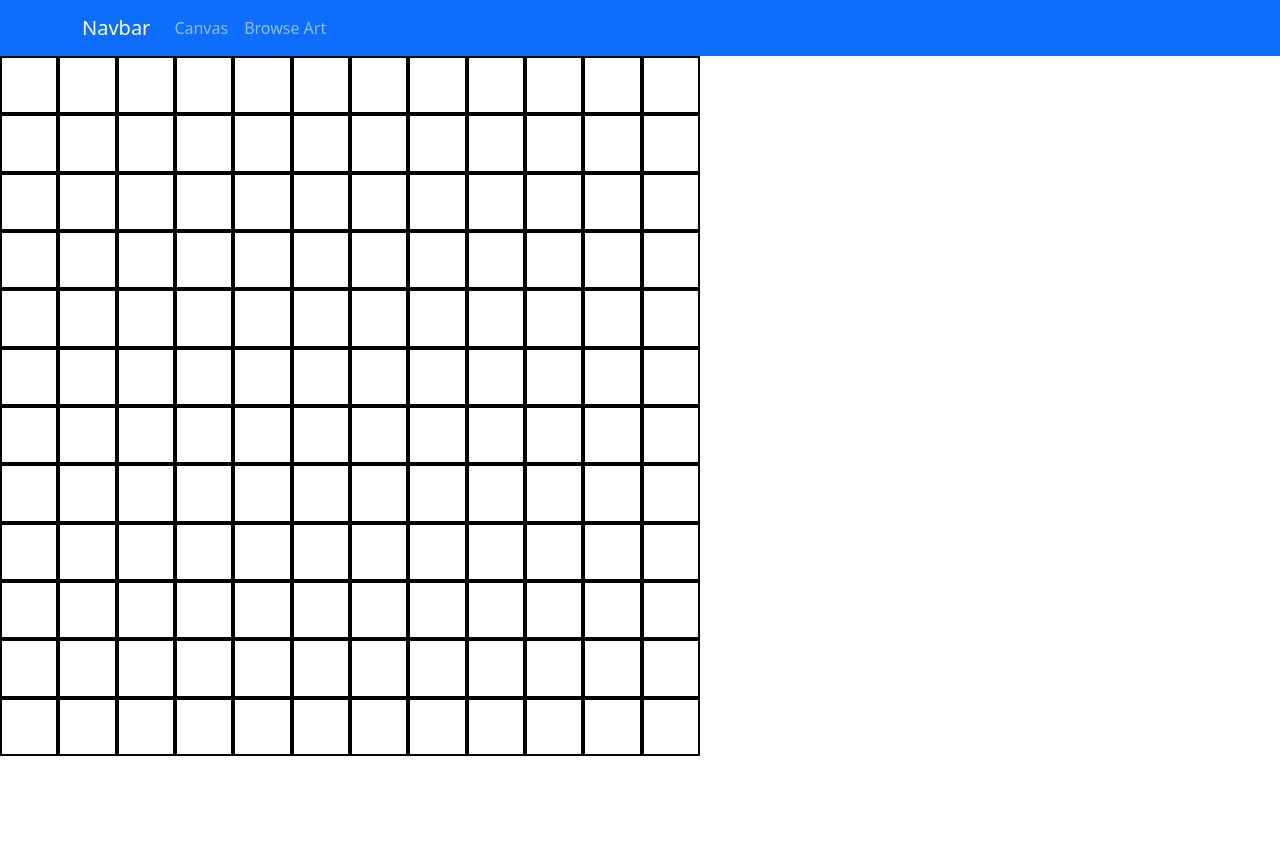
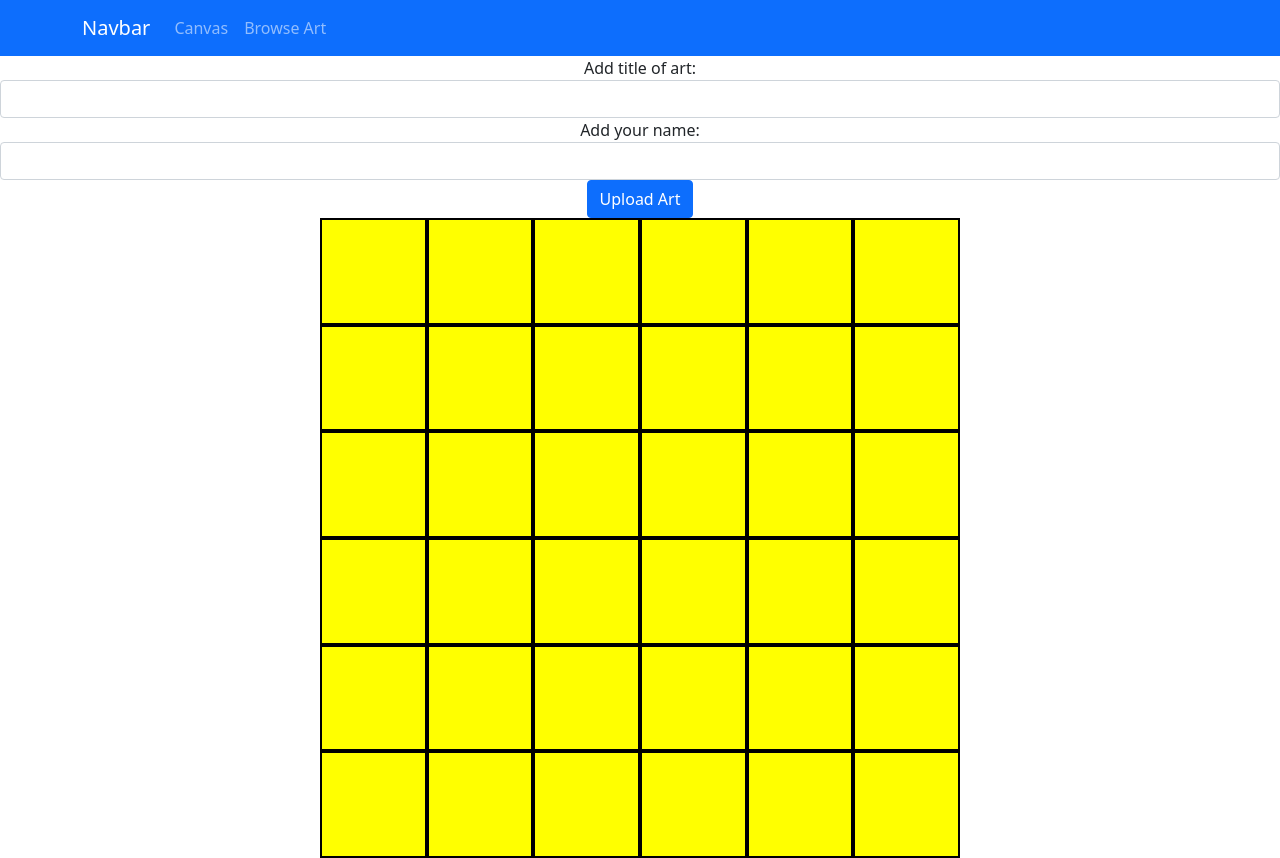
Before and after one commit to DylanWhelan/DRQ_G00381563, a React (Create React App) app: page / in a window 1280 px wide. Before the commit the page ends 800 px from the top, so only its background shows below. Built offline with nearby package versions, Linux system fonts and the light colour scheme.

Commit message:
Have added beginnings of create method

```diff
--- a/package.json
+++ b/package.json
@@ -6,6 +6,7 @@
     "@testing-library/jest-dom": "^5.16.1",
     "@testing-library/react": "^12.1.2",
     "@testing-library/user-event": "^13.5.0",
+    "axios": "^0.24.0",
     "bootstrap": "^5.1.3",
     "react": "^17.0.2",
     "react-bootstrap": "^2.0.3",
--- a/src/App.js
+++ b/src/App.js
@@ -19,7 +19,7 @@ class App extends Component {
   render() {
     return (
       <Router>
-        <div className="App">
+        <div className="App" style={{marginLeft: "auto", marginRight: "auto"}}>
           <Navbar bg="primary" variant="dark">
             <Container>
               <NavbarBrand href="/">Navbar</NavbarBrand>
--- a/src/Components/browse.js
+++ b/src/Components/browse.js
@@ -7,28 +7,7 @@ class Browse extends Component {
         super();
 
         this.state = {
-            movies: [
-                {
-                    "Title": "Avengers: Infinity War",
-                    "Year": "2018",
-                    "imdbID": "tt4154756",
-                    "Type": "movie",
-                    "Poster": "https://m.media-amazon.com/images/M/MV5BMjMxNjY2MDU1OV5BMl5BanBnXkFtZTgwNzY1MTUwNTM@._V1_SX300.jpg"
-                },
-                {
-                    "Title": "Captain America: Civil War",
-                    "Year": "2016",
-                    "imdbID": "tt3498820",
-                    "Type": "movie",
-                    "Poster": "https://m.media-amazon.com/images/M/MV5BMjQ0MTgyNjAxMV5BMl5BanBnXkFtZTgwNjUzMDkyODE@._V1_SX300.jpg"
-                },
-                {
-                    "Title": "Charlie Wilson's War",
-                    "Year": "2007",
-                    "imdbID": "tt0472062",
-                    "Type": "movie",
-                    "Poster": "https://m.media-amazon.com/images/M/MV5BMTgwMDgwMDc4MF5BMl5BanBnXkFtZTYwOTU3MDM4._V1_SX300.jpg"
-                }
+            images: [
             ]
         }
     }
@@ -38,7 +17,7 @@ class Browse extends Component {
         return (
             <div>
                 <h1>This is another lovely place holder ain't it?</h1>
-                <Images images={this.state.movies}></Images>
+                <Images images={this.state.images}></Images>
             </div>
         )
     }
--- a/src/Components/canvas.js
+++ b/src/Components/canvas.js
@@ -7,32 +7,80 @@ class Canvas extends Component {
     constructor() {
         super();
 
-        this.logIndex = this.logIndex.bind(this);
+        this.onSubmit = this.onSubmit.bind(this);
+        this.onChangeArtTitle = this.onChangeArtTitle.bind(this);
+        this.onChangeAuthor = this.onChangeAuthor.bind(this);
+        this.changeColour = this.changeColour.bind(this);
     }
     state = {
-        canvasWidth: 12,
+        artTitle: "",
+        author: "",
+        canvasWidth: 6,
         currentColour: "#000000",
-        canvasStoredValues: [[],[]]
+        canvasStoredValues: Array(6).fill(0).map(row => new Array(6).fill("#FFFF00"))
     }
 
-    createCanvas () {
+    createCanvas() {
         let canvasToReturn = [];
-        for (let y = 0; y < this.state.canvasWidth; y++) {
-            for (let i = 0; i < this.state.canvasWidth; i++) {
-                canvasToReturn.push(<Pixel key={i + " " + y} index={y + " " + i} newColour = {this.state.currentColour} logIndex={this.logIndex}/>);
+        for (let x = 0; x < this.state.canvasWidth; x++) {
+            for (let y = 0; y < this.state.canvasWidth; y++) {
+                canvasToReturn.push(<Pixel key={x + " " + y} index={x + " " + y} newColour={this.state.currentColour} colour={this.state.canvasStoredValues[x][y]} changeColour={this.changeColour} />);
             }
         }
         return canvasToReturn;
     }
 
-    logIndex (index) {
-        console.log(index);
+    changeColour(index) {
+
+        // Index which was stored as a string, representing x and y divided by a space
+        // is now converted to ints x and y
+        index = index.split(" ");
+        let x = parseInt(index[0]);
+        let y = parseInt(index[1]);
+
+        // the canvasStoredWidths array stored in state is deep copied to newArray
+        var newArray = JSON.parse(JSON.stringify(this.state.canvasStoredValues));
+
+        console.log(newArray[x][y]);
+
+        newArray[x][y] = this.state.currentColour;
+        this.setState({ canvasStoredValues: newArray });
+    }
+
+    onChangeArtTitle(e) {
+        this.setState({
+            artTitle: e.target.value
+        })
+    }
+
+    onChangeAuthor(e) {
+        this.setState({
+            author: e.target.value
+        })
+    }
+
+    onSubmit(e) {
+        e.preventDefault();
+        alert("Art: " + this.state.artTitle+"\nAuthor: " + this.state.author);
     }
 
     render() {
         return (
-            <div className="canvas">
-                <div className="canvas" style={{display: "grid", gridTemplate: `repeat(${this.state.canvasWidth}, 1fr) / repeat(${this.state.canvasWidth}, 1fr)`}}>
+            <div>
+                <form onSubmit={this.onSubmit}>
+                    <div className="form-group">
+                        <label>Add title of art: </label>
+                        <input type="text" className="form-control" value={this.state.artTitle} onChange={this.onChangeArtTitle}></input>
+                    </div>
+                    <div className="form-group">
+                        <label>Add your name: </label>
+                        <input type="text" className="form-control" value={this.state.author} onChange={this.onChangeAuthor}></input>
+                    </div>
+                    <div className="form-group">
+                        <input type="submit" value="Upload Art" className="btn btn-primary"></input>
+                    </div>
+                </form>
+                <div className="canvas" style={{ display: "grid", gridTemplate: `repeat(${this.state.canvasWidth}, 1fr) / repeat(${this.state.canvasWidth}, 1fr)`, aspectRatio: "1 / 1", width: "80vmin", marginLeft: "auto", marginRight: "auto" }}>
                     {this.createCanvas()}
                 </div>
             </div>
--- a/src/Components/imageItem.js
+++ b/src/Components/imageItem.js
@@ -10,6 +10,8 @@ export class ImageItem extends Component {
                 <h4>{this.props.image.Title}</h4>
                 <h4>{this.props.image.Year}</h4>
                 <img src={this.props.image.Poster} width="200" height="200"></img>
+
+
             </div>
         )
     }
--- a/src/Components/pixel.js
+++ b/src/Components/pixel.js
@@ -6,12 +6,12 @@ class Pixel extends Component {
     constructor(props){
         super(props);
 
-        this.state = {colour: "#FFFFFF"};
+        this.state = {colour: this.props.colour};
         this.returnKey = this.returnKey.bind(this);
     }
 
     returnKey(event) {
-        this.props.logIndex(this.props.index);
+        this.props.changeColour(this.props.index);
         this.setState({colour: this.props.newColour});
     }
 
--- a/src/styles.css
+++ b/src/styles.css
@@ -1,10 +1,3 @@
-.canvas {
-    /*--board-width: 12;
-    display: grid;*/
-    width: 700px;
-    height: 700px;
-    /*grid-template: repeat(var(--board-width), 1fr) / repeat(var(--board-width), 1fr);*/
-}
 
 .pixel {
     border: 2px solid black;
```
Also changed, not shown: 1 other file (tests, documents, lock files or other folders).
